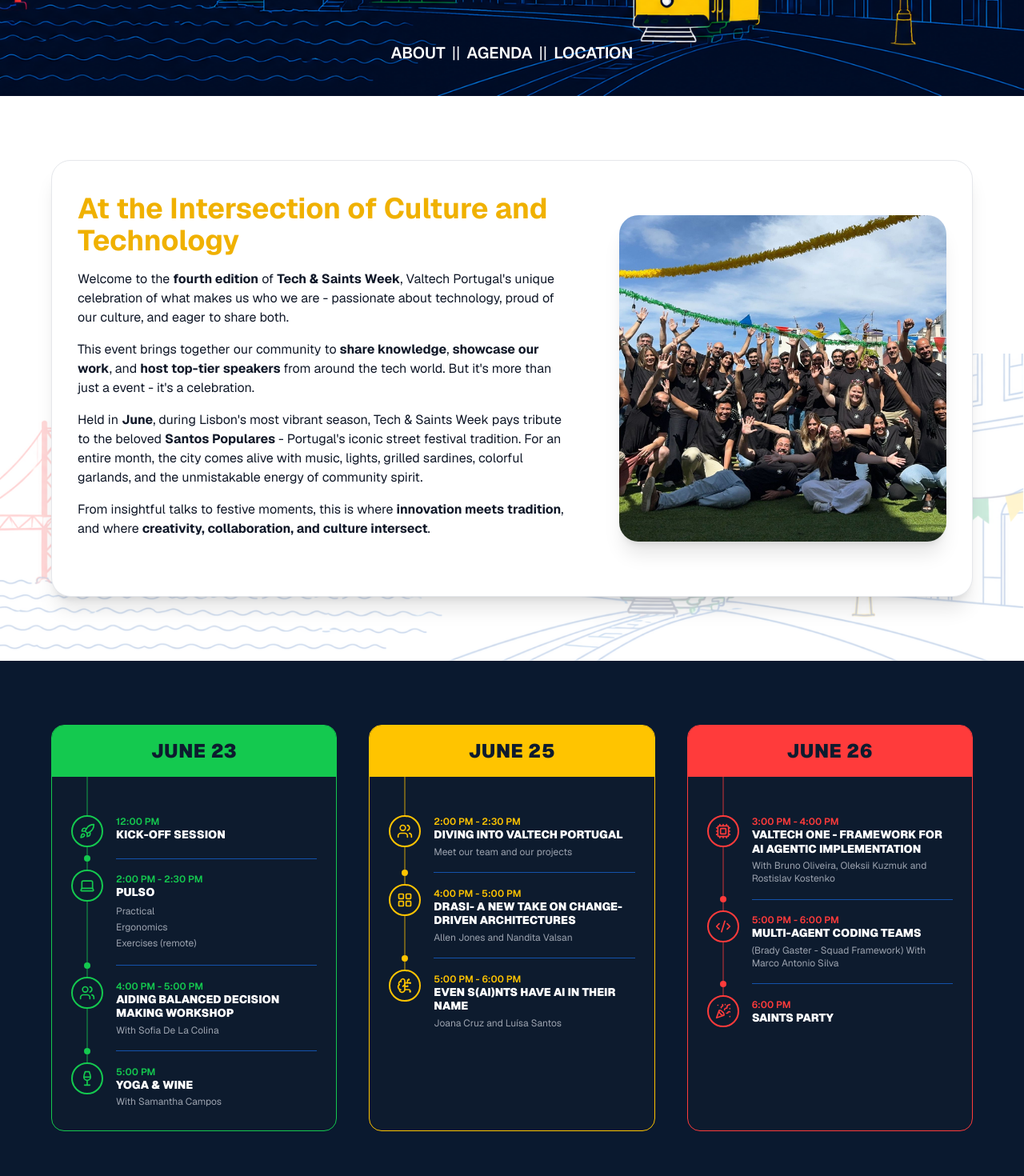
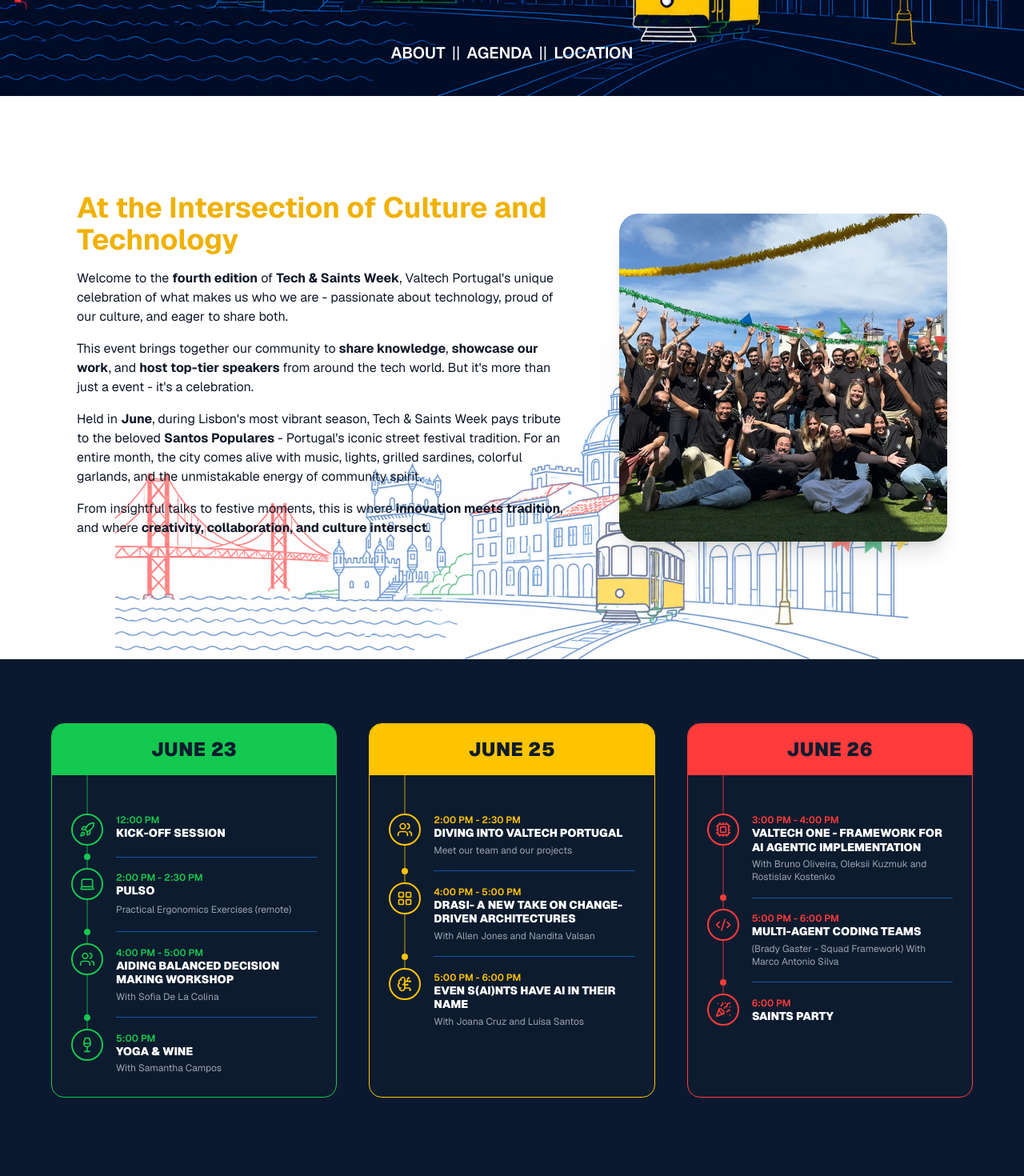
Before and after one commit to franciscombrito/techsaints, a Next.js app: page / in a window 1280 px wide. Shown: the part 680-2150 px from the top of the page at 80% size. Built offline with nearby package versions, Linux system fonts and the light colour scheme.

Commit message:
fix: fix background issues on the culture section

```diff
--- a/app/page.tsx
+++ b/app/page.tsx
@@ -80,10 +80,10 @@
 
       {/* About Section */}
       <section id="about" className="relative w-full pt-20 pb-20 bg-white text-gray-900 overflow-hidden">
-        <div className="absolute bottom-0 left-0 right-0 h-96 opacity-20 pointer-events-none">
-          <Image src="/lisbon_bg.png" alt="" fill sizes="100vw" className="object-cover object-bottom" />
+        <div className="absolute inset-0 opacity-60 pointer-events-none">
+          <Image src="/lisbon_bg.png" alt="" fill sizes="100vw" className="object-contain object-bottom" />
         </div>
-        <div className="relative max-w-6xl mx-auto px-8 py-10 bg-white rounded-3xl shadow-xl border border-gray-200 md:flex md:items-center md:justify-between md:gap-x-16">
+        <div className="relative max-w-6xl mx-auto px-8 py-10 md:flex md:items-center md:justify-between md:gap-x-16">
           <div className="md:w-3/5 mb-10 md:mb-0">
             <h2 className="text-3xl md:text-4xl font-bold text-yellow-500 mb-4">
               At the Intersection of Culture and Technology
@@ -157,7 +157,7 @@
                   <p className="text-xs font-semibold" style={{ color: '#14C94F' }}>2:00 PM - 2:30 PM</p>
                   <p className="font-black text-sm uppercase leading-tight" style={{ color: '#ffffff' }}>PULSO</p>
                   <p className="text-xs mt-1 leading-5" style={{ color: '#9ca3af' }}>
-                    Practical<br />Ergonomics<br />Exercises (remote)
+                    Practical Ergonomics Exercises (remote)
                   </p>
                 </div>
               </div>
@@ -241,7 +241,7 @@
                 <div className="py-1 flex-1">
                   <p className="text-xs font-semibold" style={{ color: '#FFC400' }}>4:00 PM - 5:00 PM</p>
                   <p className="font-black text-sm uppercase leading-tight" style={{ color: '#ffffff' }}>Drasi- A New Take on Change-Driven Architectures</p>
-                  <p className="text-xs mt-1" style={{ color: '#9ca3af' }}>Allen Jones and Nandita Valsan</p>
+                  <p className="text-xs mt-1" style={{ color: '#9ca3af' }}>With Allen Jones and Nandita Valsan</p>
                 </div>
               </div>
               <div className="flex items-center">
@@ -259,7 +259,7 @@
                 <div className="py-1">
                   <p className="text-xs font-semibold" style={{ color: '#FFC400' }}>5:00 PM - 6:00 PM</p>
                   <p className="font-black text-sm uppercase leading-tight" style={{ color: '#ffffff' }}>Even S(AI)nts Have AI in Their Name</p>
-                  <p className="text-xs mt-1" style={{ color: '#9ca3af' }}>Joana Cruz and Luísa Santos</p>
+                  <p className="text-xs mt-1" style={{ color: '#9ca3af' }}>With Joana Cruz and Luísa Santos</p>
                 </div>
               </div>
             </div>
@@ -395,7 +395,7 @@
             <p className="text-xs text-gray-300">Care Manage</p>
             <p className="text-sm text-gray-300">Valtech</p>
           </div>
-          <div className="bg-[#112240] p-2 rounded-xl">
+          <div className="bg-[#112240] p-2 rounded-xl md:col-start-2">
             <div className="w-24 h-24 mx-auto rounded-full overflow-hidden mb-4 relative">
               <Image src="/speaker_9.jpg" alt="Nandita Valsan" fill sizes="96px" className="object-cover" />
             </div>
```
